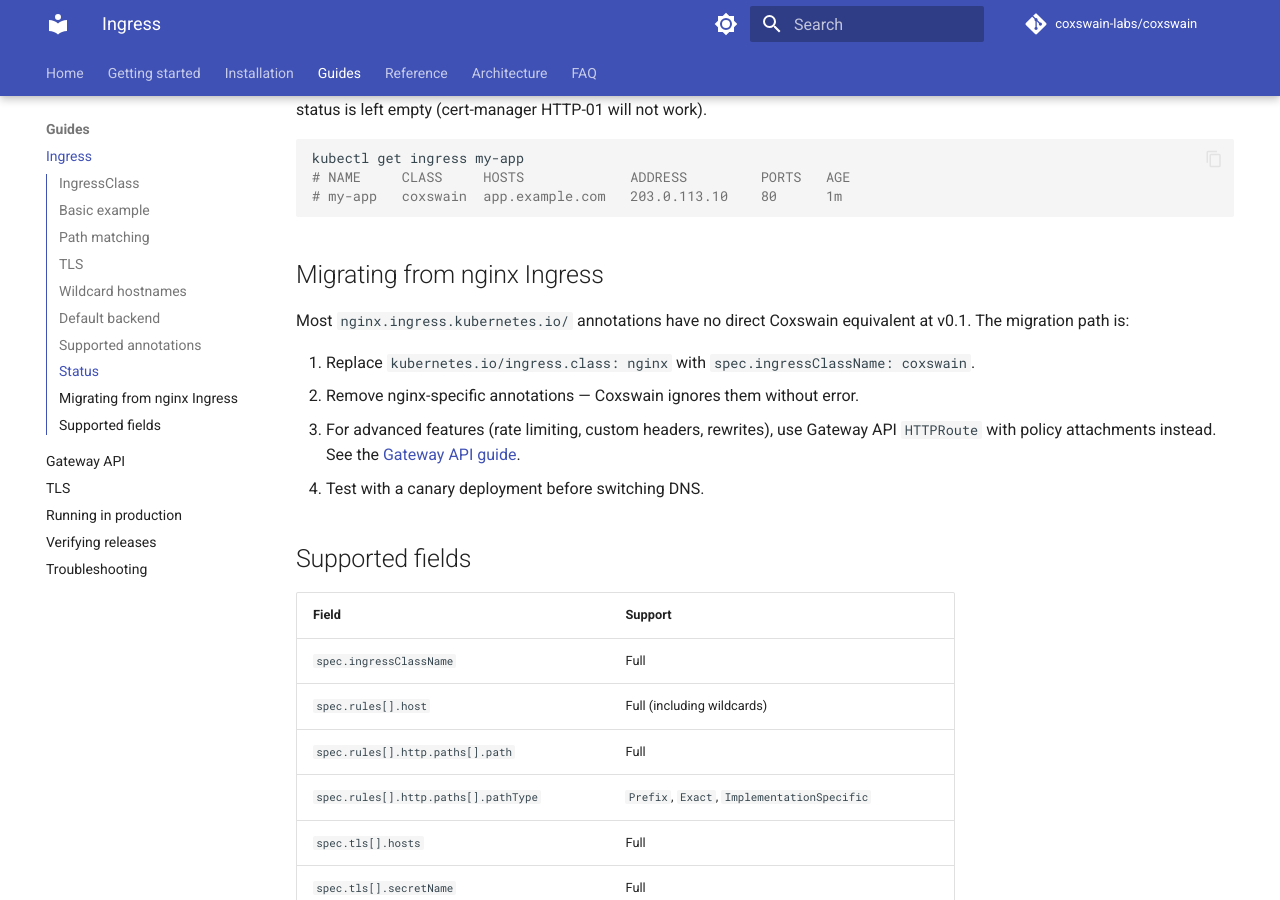
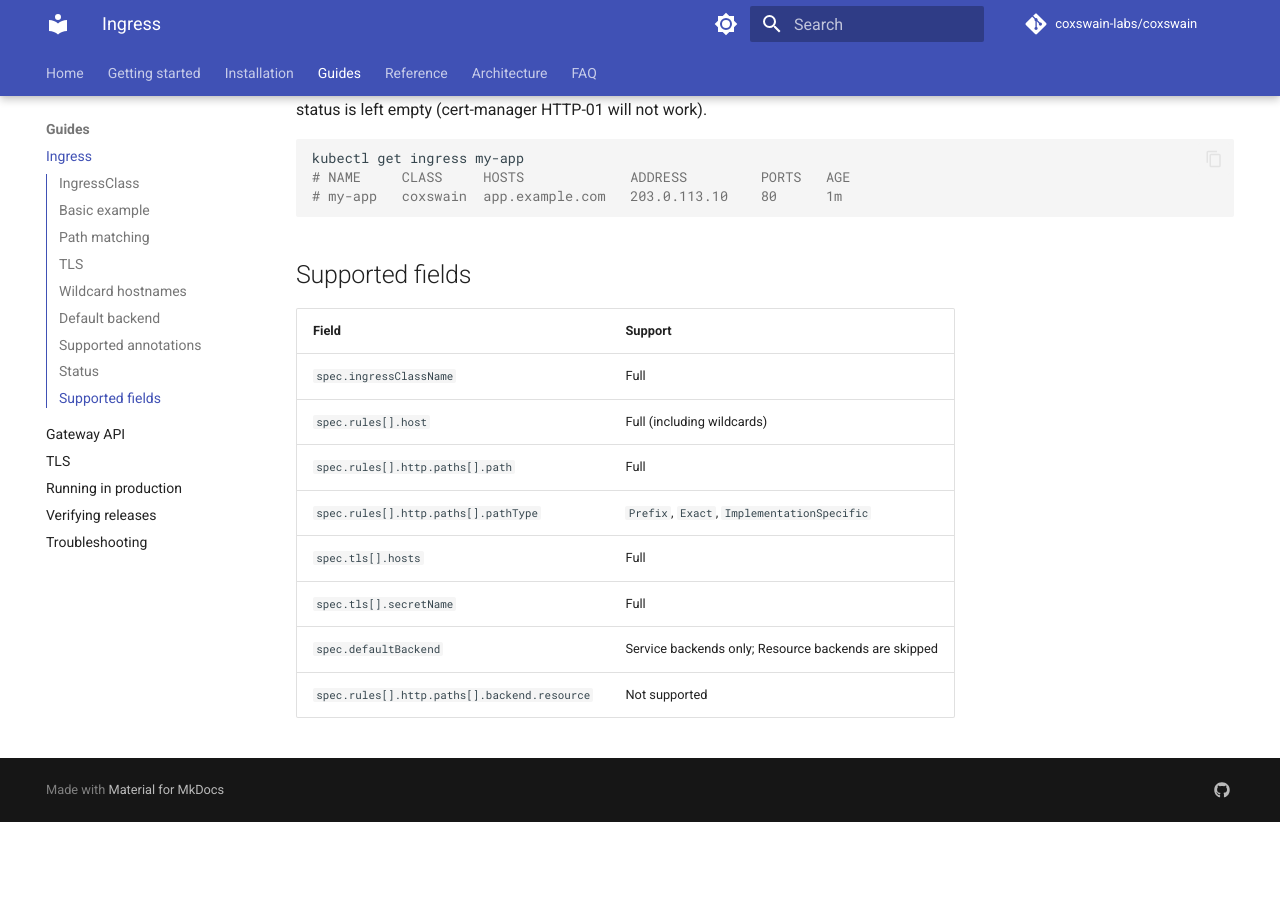
Before and after one commit to coxswain-labs/coxswain, an MkDocs documentation site: the page built from docs/guides/ingress.md, in a window 1280 px wide and 900 px high, scrolled down 2849 px. Built offline with MkDocs 1.6.1 and Material for MkDocs 9.7.7, drawn with Linux system fonts in a browser that asks for light colours; comment, search, counter and statistics services are not loaded; the version menu is left out; after the commit the page ends 3671 px from its top, so only the background shows below that.

Commit message:
docs(guides): remove nginx migration section from ingress guide
No migration tooling or annotation mapping exists yet — the section
was aspirational rather than factual.

Refs #30

````diff
--- a/docs/guides/ingress.md
+++ b/docs/guides/ingress.md
@@ -126,15 +126,6 @@
 # my-app   coxswain  app.example.com   203.0.113.10    80      1m
 ```
 
-## Migrating from nginx Ingress
-
-Most `nginx.ingress.kubernetes.io/` annotations have no direct Coxswain equivalent at v0.1. The migration path is:
-
-1. Replace `kubernetes.io/ingress.class: nginx` with `spec.ingressClassName: coxswain`.
-2. Remove nginx-specific annotations — Coxswain ignores them without error.
-3. For advanced features (rate limiting, custom headers, rewrites), use Gateway API `HTTPRoute` with policy attachments instead. See the [Gateway API guide](gateway-api.md).
-4. Test with a canary deployment before switching DNS.
-
 ## Supported fields
 
 | Field | Support |
````
